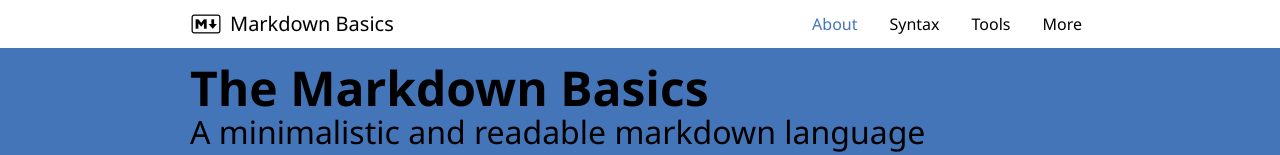
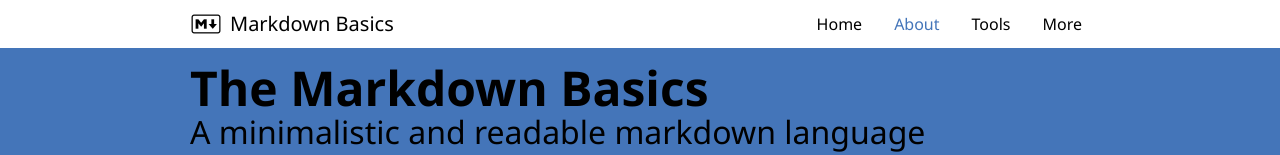
Before and after one commit to tigeet/web, a website: page about.html in a window 1280 px wide. Shown: the top 155 px of the page. Drawn offline with Linux system fonts and the light colour scheme.

Commit message:
feat: edited nav links

```diff
--- a/about.html
+++ b/about.html
@@ -30,11 +30,11 @@
           </section>
 
           <section class="nav_links">
+            <a href="/index.html" class="nav_link link">
+              Home
+            </a>
             <a href="/about.html" class="nav_link link">
               About
-            </a>
-            <a href="/syntax.html" class="nav_link link">
-              Syntax
             </a>
             <a href="/tools.html" class="nav_link link">
               Tools
```
Also changed, not shown: index.html (+3 -3 lines).
